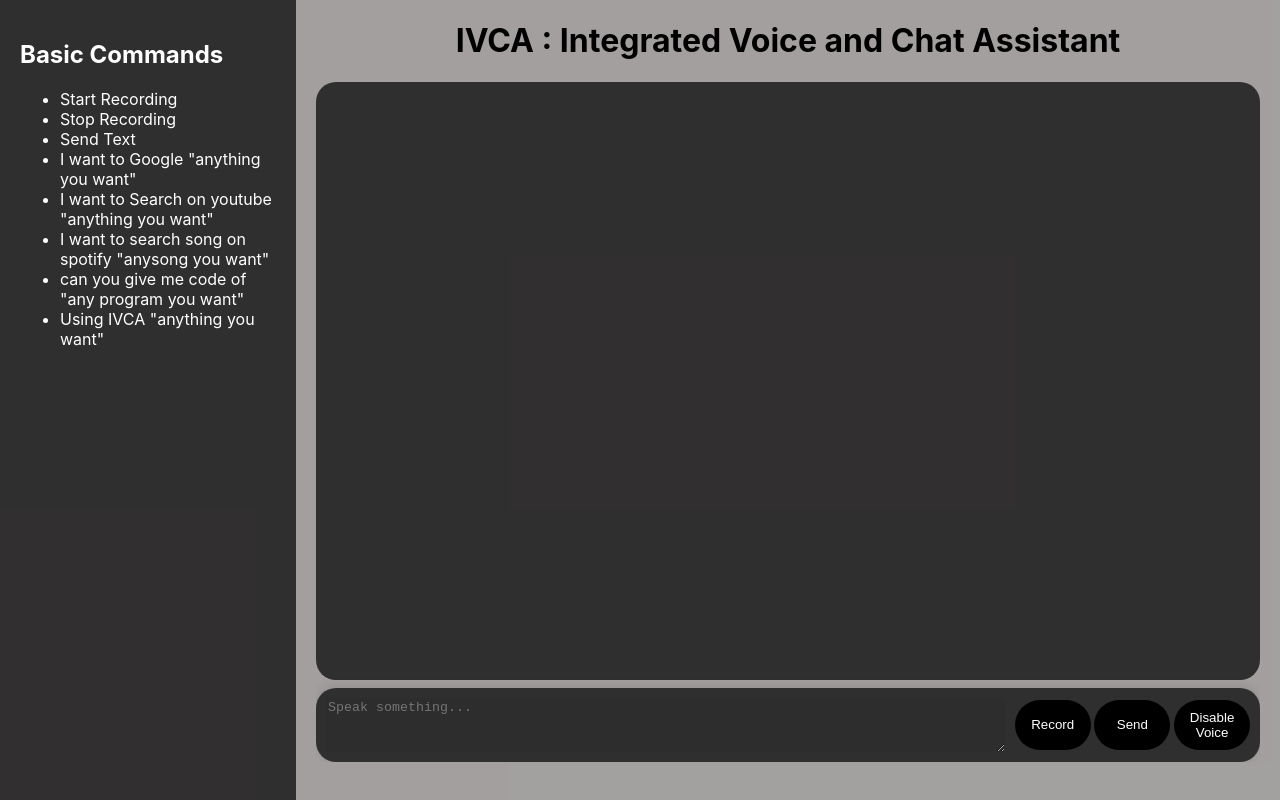
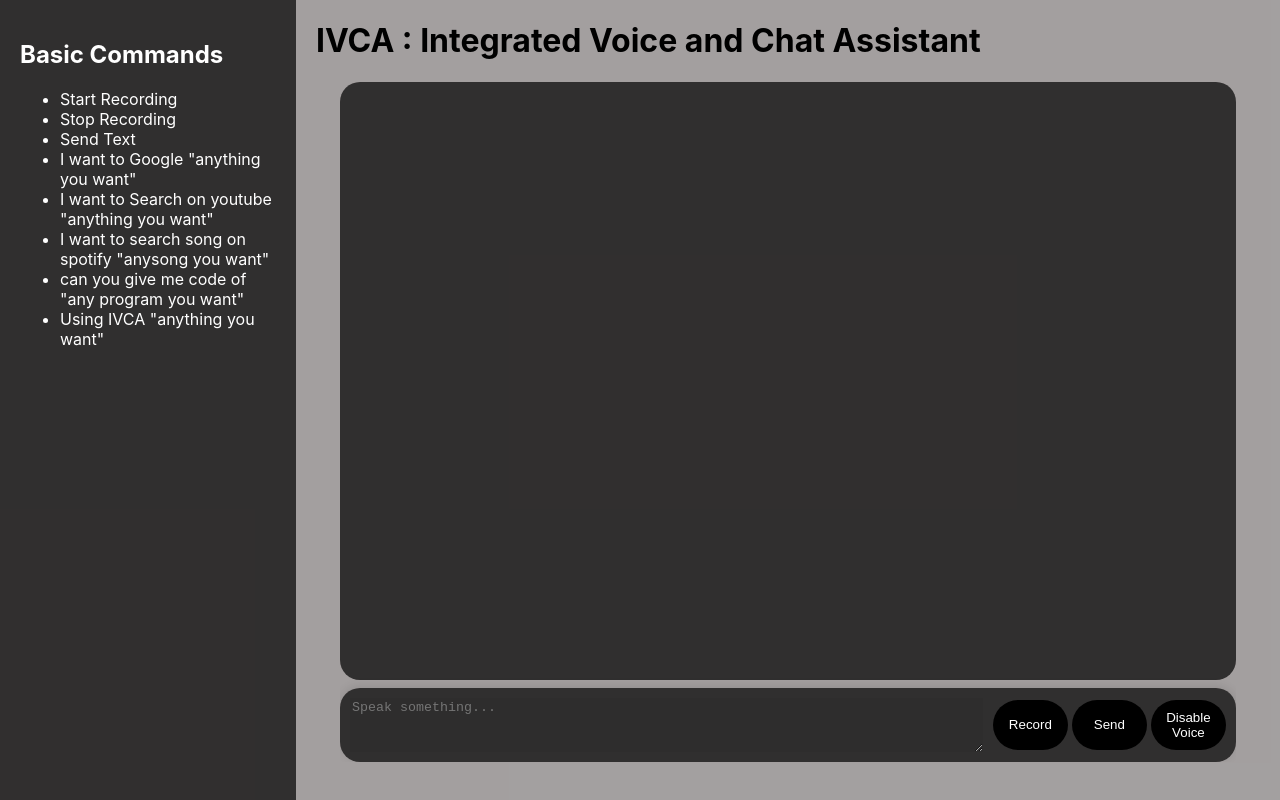
Before and after one commit to SMunde15/IVCA_Assistant, a React (Create React App) app: page / in a window 1280 px wide. Built offline with nearby package versions, Linux system fonts and the light colour scheme.

Commit message:
update: styles

```diff
--- a/package.json
+++ b/package.json
@@ -3,6 +3,10 @@
   "version": "0.1.0",
   "private": true,
   "dependencies": {
+    "@emotion/react": "^11.11.4",
+    "@emotion/styled": "^11.11.5",
+    "@mui/material": "^5.15.16",
+    "@mui/styled-engine-sc": "^6.0.0-alpha.18",
     "@testing-library/jest-dom": "^5.17.0",
     "@testing-library/react": "^13.4.0",
     "@testing-library/user-event": "^13.5.0",
@@ -13,6 +17,7 @@
     "react-scripts": "5.0.1",
     "react-syntax-highlighter": "^15.5.0",
     "remark-gfm": "^4.0.0",
+    "styled-components": "^6.1.9",
     "web-vitals": "^2.1.4"
   },
   "scripts": {
--- a/src/App.css
+++ b/src/App.css
@@ -16,6 +16,14 @@
   flex: 1;
   padding: 20px;
   margin-top: -20px;
+  align-items: center;
 
 
 }
+
+
+@media (max-width: 900px){
+  .sidebar{
+    display: none;
+  }
+}
--- a/src/App.js
+++ b/src/App.js
@@ -20,7 +20,8 @@ function App() {
           </ul>
         </aside>
         <main className="main">
-          <h1 style={{justifySelf:'center'}}>IVCA : Integrated Voice and Chat Assistant</h1>
+          <h1>IVCA : Integrated Voice and Chat Assistant</h1>
+
           <SpeechToText />
         </main>
       </div>
--- a/src/SpeechToText.js
+++ b/src/SpeechToText.js
@@ -3,7 +3,8 @@ import { Prism as SyntaxHighlighter } from "react-syntax-highlighter";
 import { vscDarkPlus } from "react-syntax-highlighter/dist/esm/styles/prism";
 import Markdown from "react-markdown";
 import remarkGfm from "remark-gfm";
-import "./styles.css"; // Assuming your styles are saved here
+import "./styles.css";
+import { Container, Grid } from "@mui/material";
 
 const SpeechToText = () => {
   const [isRecording, setIsRecording] = useState(false);
@@ -193,6 +194,7 @@ const handleSend = () => sendToAPI(text);
   };
 
   return (
+    <Container>
       <div className="container">
         {isLoading && (
           <div className="overlay">
@@ -237,6 +239,7 @@ const handleSend = () => sendToAPI(text);
           </button>
         </div>
       </div>
+    </Container>
   );
 };
 
```
Also changed, not shown: 1 other file (tests, documents, lock files or other folders). Lines whose indentation alone changed are shown as unchanged.
